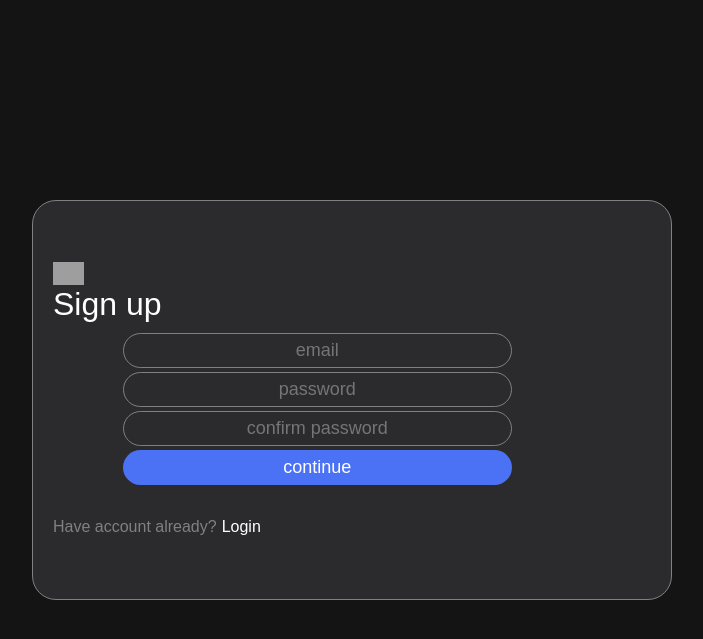
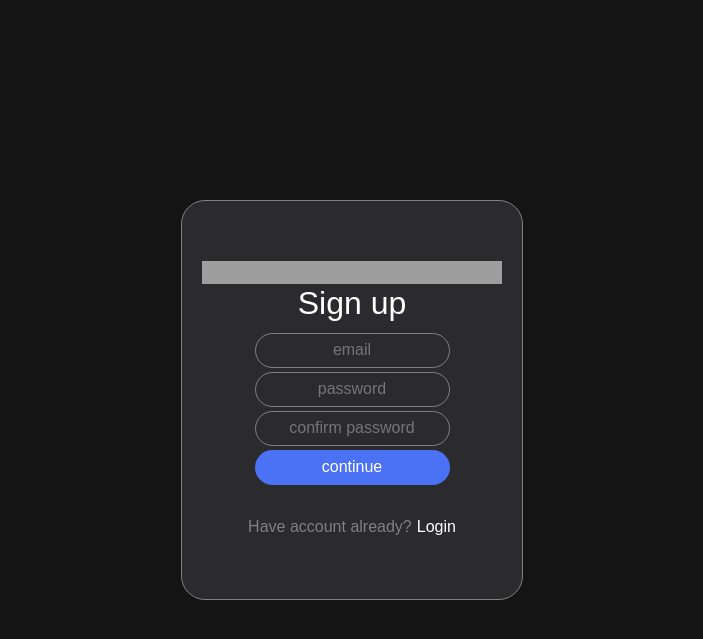
Before and after one commit to ai-fn/django-chat, a Django app: page /register/ in a window 1280 px wide. Shown: the top 639 px of the page, without its empty margins (288-991 px from the left). Run offline with Django 4.2, Linux system fonts and the light colour scheme; grey boxes are pictures that could not be loaded.

Commit message:
Update style

```diff
--- a/static/css/index.css
+++ b/static/css/index.css
@@ -209,7 +209,7 @@ body {
     outline: none;
 }
 .inp {
-    font-size: large;
+    font-size: medium;
     text-align: center;
     color: white;
     border: 1px gray solid;
@@ -217,10 +217,11 @@ body {
     background-color: transparent;
     width: 65%;
     height: 35px;
-    margin: 2px 70px;
+    margin: 2px auto;
 }
 #submit-btn {
     width: 65%;
+    margin-bottom: 30px;
     background-color: #4b72f4ff;
 }
 #submit-btn:hover {
@@ -228,10 +229,6 @@ body {
     color: gray;
     transition: .5s ease-out;
     cursor: pointer;
-}
-#submit-btn {
-    margin-bottom: 30px;
-    background-color: #4b72f4ff;
 }
 #submit-btn:hover {
     background-color: white;
@@ -307,7 +304,7 @@ button:hover {
 }
 .room-main-block, .user-main-block {
     display: flex;
-    width: 100%;
+    width: 85%;
     flex-direction: column;
     justify-content: flex-start;
 }
@@ -452,3 +449,21 @@ span {
     max-height: 5rem;
     overflow: scroll;
 }
+.roomImgPrev {
+    width: 100px;
+    height: 100px;
+    margin: 10px auto;
+    border-radius: 50%;
+    background-image: url(/media/images/room-images/base-room.png);
+    background-repeat: no-repeat;
+    background-size: cover;
+    background-position: center;
+}
+#inputCredForm {
+    display: flex;
+    text-align: center;
+    justify-content: center;
+    flex-direction: column;
+    min-width: 300px;
+    cursor: not;
+}
```
